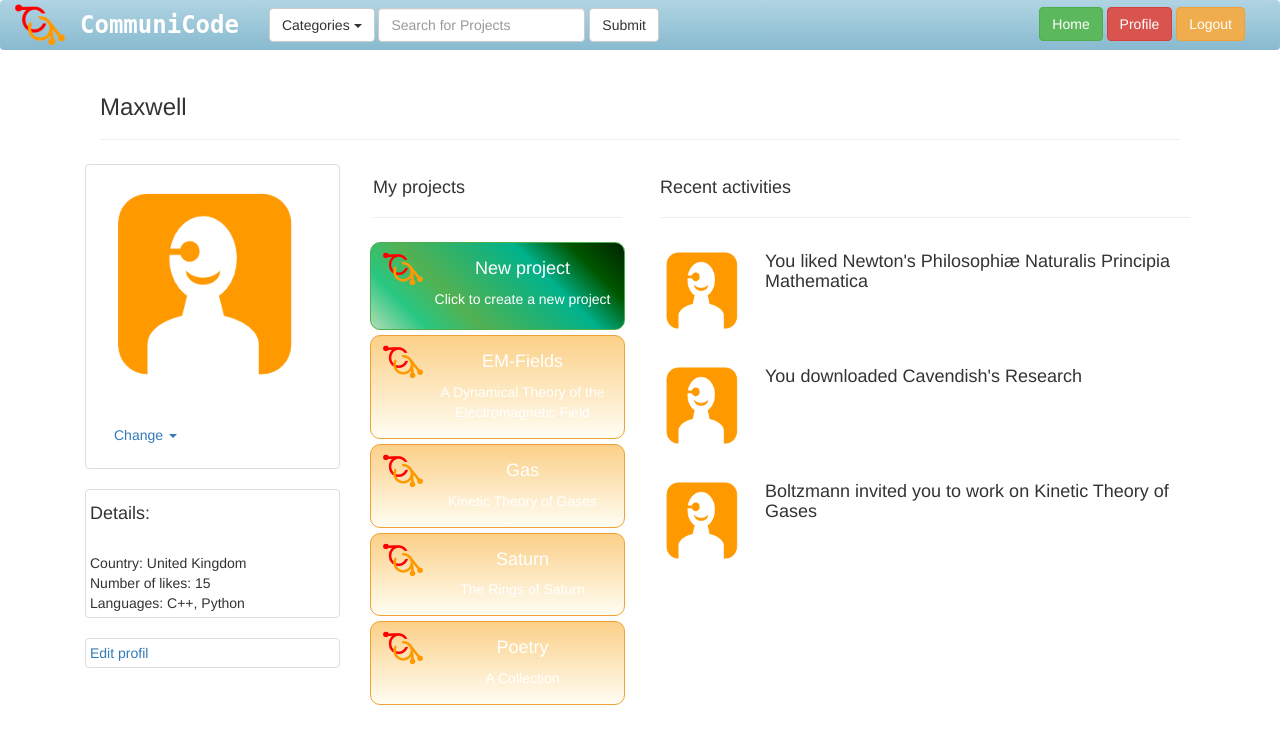
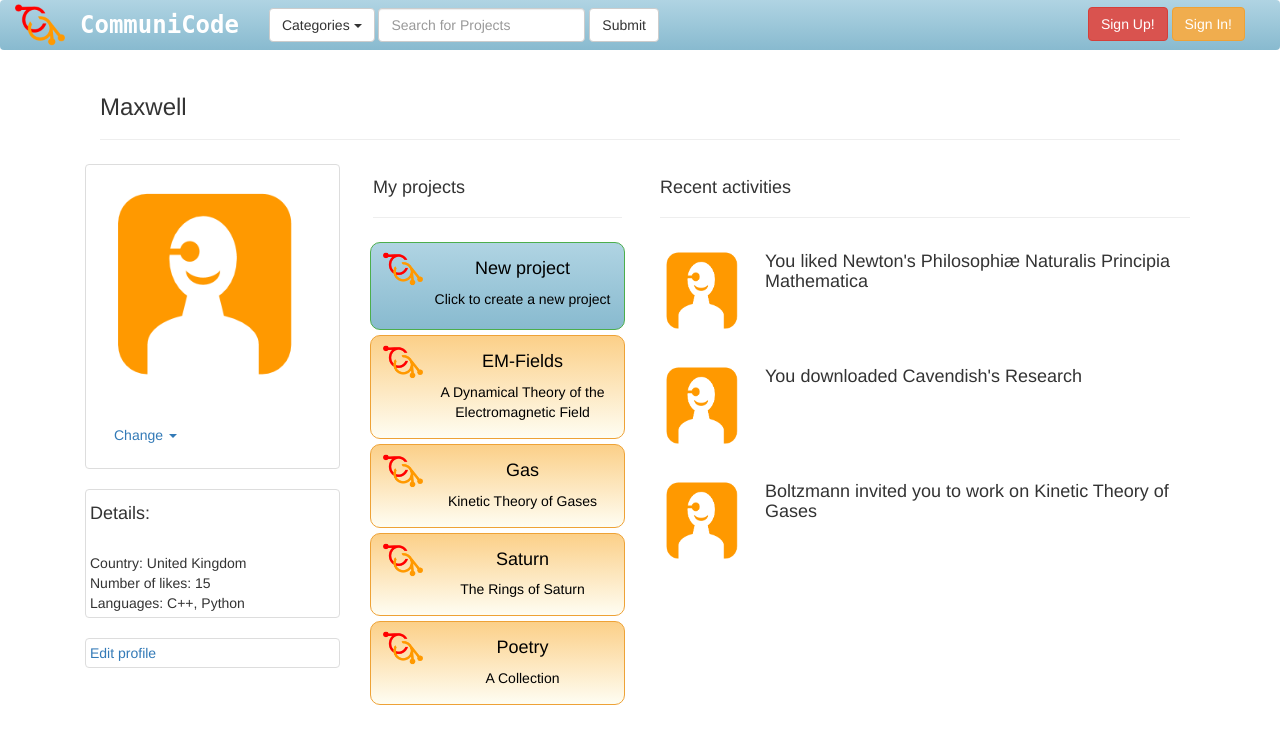
Before and after one commit to FrejaThoresen/CommuniCode, a Django app: template templates/profilpage.html in a window 1280 px wide. Shown: the top 744 px of the page. Run offline with Django 3.2, Linux system fonts and the light colour scheme; the template is opened without the code that fills it, so the values that code supplies are empty; some libraries are stand-ins or nearby versions.

Commit message:
GOOD TO GO!

```diff
--- a/communicode/urls.py
+++ b/communicode/urls.py
@@ -23,6 +23,7 @@ urlpatterns = [
     url(r'^$', 'communicode.views.dashboard_view', name='dashboard'),
     url(r'^project/(?P<project_id>\d+)/', 'communicode.views.project_code_view', name='project_code'),
     url(r'^tree/(?P<project_id>\d+)/', 'communicode.views.project_tree_view', name='project_tree'),
+    url(r'^profile/$', 'communicode.views.profile_page_view', name='profile'),
     url(r'^admin/', include(admin.site.urls)),
     url(r'^accounts/login/$', auth_views.login, name='login'),
     url(r'^accounts/logout/$', auth_views.logout, {'next_page': '/'}, name='logout'),
--- /dev/null
+++ b/static/js/ie10-viewport-bug-workaround.js
@@ -0,0 +1,23 @@
+/*!
+ * IE10 viewport hack for Surface/desktop Windows 8 bug
+ * Copyright 2014-2015 Twitter, Inc.
+ * Licensed under MIT (https://github.com/twbs/bootstrap/blob/master/LICENSE)
+ */
+
+// See the Getting Started docs for more information:
+// http://getbootstrap.com/getting-started/#support-ie10-width
+
+(function () {
+  'use strict';
+
+  if (navigator.userAgent.match(/IEMobile\/10\.0/)) {
+    var msViewportStyle = document.createElement('style')
+    msViewportStyle.appendChild(
+      document.createTextNode(
+        '@-ms-viewport{width:auto!important}'
+      )
+    )
+    document.querySelector('head').appendChild(msViewportStyle)
+  }
+
+})();
--- a/static/js/index.js
+++ b/static/js/index.js
@@ -28,7 +28,7 @@ var myTemplate = new GitGraph.Template( myTemplateConfig );
 
 var config = {
   template: "metro"       // could be: "blackarrow" or "metro" or myTemplate (custom Template object)
-  , mode: "compact"     // special compact mode : hide messages & compact graph
+  //, mode: "compact"     // special compact mode : hide messages & compact graph
 };
 var gitGraph = new GitGraph( config );
 
--- a/templates/base.html
+++ b/templates/base.html
@@ -12,7 +12,13 @@
         <link href="{% static 'css/gardient.css' %}" rel="stylesheet"/>
         <link href="{% static 'css/buttonsAndPanels.css' %}" rel="stylesheet"/>
     {% endblock %}
-    {% block head_js %}{% endblock %}
+    {% block head_js %}
+        <!-- HTML5 shim and Respond.js for IE8 support of HTML5 elements and media queries -->
+        <!--[if lt IE 9]>
+        <script src="https://oss.maxcdn.com/html5shiv/3.7.2/html5shiv.min.js"></script>
+        <script src="https://oss.maxcdn.com/respond/1.4.2/respond.min.js"></script>
+        <![endif]-->
+    {% endblock %}
 </head>
 <body>
     {% block topbar %}
@@ -32,6 +38,8 @@
     {% block scripts %}
 		<script src="{% static 'js/jquery-2.1.4.min.js' %}"></script>
 		<script src="{% static 'js/bootstrap.min.js' %}"></script>
+        <!-- IE10 viewport hack for Surface/desktop Windows 8 bug -->
+        <script src="{% static 'js/ie10-viewport-bug-workaround.js' %}"></script>
     {% endblock %}
 </body>
 </html>
--- a/templates/profilpage.html
+++ b/templates/profilpage.html
@@ -1,84 +1,22 @@
-<!DOCTYPE html>
-<!-- saved from url=(0050)http://getbootstrap.com/examples/jumbotron-narrow/ -->
-<html lang="en" hola_ext_inject="disabled"><head><meta http-equiv="Content-Type" content="text/html; charset=UTF-8">
-  <meta charset="utf-8">
-  <meta http-equiv="X-UA-Compatible" content="IE=edge">
-  <meta name="viewport" content="width=device-width, initial-scale=1">
-  <!-- The above 3 meta tags *must* come first in the head; any other head content must come *after* these tags -->
-  <meta name="description" content="">
-  <meta name="author" content="">
-  <link rel="icon" href="http://getbootstrap.com/favicon.ico">
+{% extends 'base.html' %}
+{% load staticfiles %}
 
-  <title>Narrow Jumbotron Template for Bootstrap</title>
+{% block title %}
+Profile - CommuniCode
+{% endblock %}
 
-  <!-- Bootstrap core CSS -->
-  <link href="http://getbootstrap.com/dist/css/bootstrap.min.css" rel="stylesheet">
-
-  <!-- Custom styles for this template -->
-  <!-- <link href="./frameworks/jumbotron-narrow.css" rel="stylesheet"> -->
-  <link href="./gardient.css" rel="stylesheet"/>
-
-  <!-- Just for debugging purposes. Don't actually copy these 2 lines! -->
-  <!--[if lt IE 9]><script src="../../assets/js/ie8-responsive-file-warning.js"></script><![endif]-->
-  <!--<script src="./profil1_files/ie-emulation-modes-warning.js"></script> -->
-
-
-  <style type='text/css'>
+{% block stylesheets %}
+    {{ block.super }}
+    <style type='text/css'>
     ul.nav li.dropdown:hover ul.dropdown-menu {
     display: block;
     }
-  </style>
+    </style>
+{% endblock %}
 
-  <!-- HTML5 shim and Respond.js for IE8 support of HTML5 elements and media queries -->
-  <!--[if lt IE 9]>
-  <script src="https://oss.maxcdn.com/html5shiv/3.7.2/html5shiv.min.js"></script>
-  <script src="https://oss.maxcdn.com/respond/1.4.2/respond.min.js"></script>
-  <![endif]-->
-</head>
-
-<body>
-  <nav class="navbar navbar-default prettygardient" style="    border:none;">
-    <div class="container-fluid">
-      <div class="navbar-header">
-        <a class="navbar-brand" href="#">
-          <img alt="Brand" src="./Logos/CCLogo-300x300.png" style="width:50px; height:50px; margin-top:-15px;">
-        </a>
-        <a class="navbar-brand" href="#" style=" color:#fff; font-weight:bold; font-size: 24px; font-family: monospace;">
-          CommuniCode</a>
-        </div>
-        <form class="navbar-form navbar-left" role="search">
-          <button class="btn btn-default dropdown-toggle" aria-expanded="true" aria-haspopup="true" role="button" data-toggle="dropdown" href="#">
-            Categories
-            <span class="caret"></span>
-          </button>
-          <div class="form-group">
-            <input class="form-control" type="text" placeholder="Search for Projects"></input>
-          </div>
-          <button class="btn btn-default" type="submit">
-            Submit
-          </button>
-        </form>
-        <ul class="nav navbar-nav navbar-right" style="padding-top:7px; margin-right:20px;">
-          <li>
-            <button class="btn btn-success">
-              Home
-            </button>
-            <button class="btn btn-danger">
-              Profile
-            </button>
-            <button class="btn btn-warning">
-              Logout
-            </button>
-          </li>
-        </ul>
-    </div>
-  </nav>
-
+{% block content %}
   <div class="container">
-
-
-
-    <div class="thumbnail" style="margin-bottom:0px; padding-left:30px; padding-right:30px; background-color:transparent; border:none;">
+      <div class="thumbnail" style="margin-bottom:0px; padding-left:30px; padding-right:30px; background-color:transparent; border:none;">
       <div class="page-header" style="margin-top:0px;">
         <h3>
           Maxwell
@@ -90,7 +28,7 @@
       <div class="col-md-3">
 
         <div class="thumbnail">
-          <img src="./Logos/profilethumbnail.png" alt="...">
+          <img src="{% static 'images/logos/profilethumbnail.png' %}" alt="...">
           <div class="caption" >
             <div class="bs-example" data-example-id="nav-pills-with-dropdown">
               <ul class="nav nav-pills">
@@ -110,14 +48,14 @@
 
         <div class="thumbnail">
           <h4>Details:</h4>
-          </br>
-          Country: United Kingdom</br>
-          Number of likes: 15</br>
-          Languages: C++, Python</br>
+          <br>
+          Country: United Kingdom<br>
+          Number of likes: 15<br>
+          Languages: C++, Python<br>
         </div>
 
         <div class="thumbnail">
-          <l role="presentation" class="active"><a href="">Edit profil</a></l>
+          <a href="">Edit profile</a>
         </div>
 
       </div>
@@ -146,17 +84,17 @@
         <div class="button-group">
 
 
-        <button class="btn btn-success gardientInverse" style="width:100%; height:fluid; border-radius: 10px; padding-bottom:10px ">
+        <button class="btn btn-success prettygardient" style="width:100%; height:fluid; border-radius: 10px; padding-bottom:10px ">
           <div class="media" style="border:none;">
             <div class="media-left">
-              <img src="./Logos/CCLogo-300x300.png" style="width:40px; height:40px;">
+              <img src="{% static 'images/logos/CCLogo-300x300.png' %}" style="width:40px; height:40px;">
             </div>
             <div class="media-body">
               <div class="caption">
-                <h4>
+                <h4 style="color: black;">
                   New project
                 </h4>
-                <p style="font-size:14px;">
+                <p style="font-size:14px; color: black;">
                   Click to create a new project
                 </p>
               </div>
@@ -169,14 +107,14 @@
         <button class="btn btn-warning gardient3" style="width:100%; height:fluid; border-radius: 10px">
           <div class="media" style="border:none;">
             <div class="media-left">
-              <img src="./Logos/CCLogo-300x300.png" style="width:40px; height:40px;">
+              <img src="{% static 'images/logos/CCLogo-300x300.png' %}" style="width:40px; height:40px;">
             </div>
             <div class="media-body">
               <!-- <div class="caption"> -->
-                <h4>
+                <h4 style="color: black;">
                   EM-Fields
                 </h4>
-                <p style="font-size:14px;">
+                <p style="font-size:14px; color: black;">
                   A Dynamical Theory of the </br> Electromagnetic Field
                 </p>
               <!-- </div> -->
@@ -189,14 +127,14 @@
         <button class="btn btn-warning gardient3" style="width:100%; height:fluid; border-radius: 10px">
           <div class="media" style="border:none;">
             <div class="media-left">
-              <img src="./Logos/CCLogo-300x300.png" style="width:40px; height:40px;">
+              <img src="{% static 'images/logos/CCLogo-300x300.png' %}" style="width:40px; height:40px;">
             </div>
             <div class="media-body">
               <!-- <div class="caption"> -->
-                <h4>
+                <h4 style="color: black;">
                   Gas
                 </h4>
-                <p style="font-size:14px;">
+                <p style="font-size:14px; color: black;">
                   Kinetic Theory of Gases
                 </p>
               <!-- </div> -->
@@ -209,14 +147,14 @@
         <button class="btn btn-warning gardient3" style="width:100%; height:fluid; border-radius: 10px">
           <div class="media" style="border:none;">
             <div class="media-left">
-              <img src="./Logos/CCLogo-300x300.png" style="width:40px; height:40px;">
+              <img src="{% static 'images/logos/CCLogo-300x300.png' %}" style="width:40px; height:40px;">
             </div>
             <div class="media-body">
               <!-- <div class="caption"> -->
-                <h4>
+                <h4 style="color: black;">
                   Saturn
                 </h4>
-                <p style="font-size:14px;">
+                <p style="font-size:14px; color: black;">
                   The Rings of Saturn
                 </p>
               <!-- </div> -->
@@ -230,14 +168,14 @@
         <button class="btn btn-warning gardient3" style="width:100%; height:fluid; border-radius: 10px">
           <div class="media" style="border:none;">
             <div class="media-left">
-              <img src="./Logos/CCLogo-300x300.png" style="width:40px; height:40px;">
+              <img src="{% static 'images/logos/CCLogo-300x300.png' %}" style="width:40px; height:40px;">
             </div>
             <div class="media-body">
               <!-- <div class="caption"> -->
-                <h4>
+                <h4 style="color: black;">
                   Poetry
                 </h4>
-                <p style="font-size:14px;">
+                <p style="font-size:14px; color: black; color: black;">
                   A Collection
                 </p>
               <!-- </div> -->
@@ -280,7 +218,7 @@
 
             <div class="media-left">
               <a href="#">
-                <img class="profilepicture" src="./Logos/profilethumbnail.png" alt="..." style="width:100px; height:100px;">
+                <img class="profilepicture" src="{% static 'images/logos/profilethumbnail.png' %}" alt="..." style="width:100px; height:100px;">
               </a>
             </div>
             <div class="media-body">
@@ -292,7 +230,7 @@
 
             <div class="media-left">
               <a href="#">
-                <img class="profilepicture" src="./Logos/profilethumbnail.png" alt="..." style="width:100px; height:100px;">
+                <img class="profilepicture" src="{% static 'images/logos/profilethumbnail.png' %}" alt="..." style="width:100px; height:100px;">
               </a>
             </div>
             <div class="media-body">
@@ -306,7 +244,7 @@
 
             <div class="media-left">
               <a href="#">
-                <img class="profilepicture" src="./Logos/profilethumbnail.png" alt="..." style="width:100px; height:100px;">
+                <img class="profilepicture" src="{% static 'images/logos/profilethumbnail.png' %}" alt="..." style="width:100px; height:100px;">
               </a>
             </div>
             <div class="media-body">
@@ -320,11 +258,6 @@
     </div>
     </div>
   </div>
-<!--   <footer class="footer">
-    <p>© CommuniCode 2015</p>
-  </footer>
- -->
-  <!-- IE10 viewport hack for Surface/desktop Windows 8 bug -->
-  <script src="./profil1_files/ie10-viewport-bug-workaround.js"></script>
 
-</body></html>
+
+{% endblock %}
--- a/templates/projectTree.html
+++ b/templates/projectTree.html
@@ -14,7 +14,7 @@
 			<div class="thumbnail" style="margin-bottom:0px; padding-left:30px; padding-right:30px; background-color:transparent; border:none;">
 			<div class="page-header" style="margin-top:0px;">
 						<h3>
-							Project Tree
+							{{ project.name }} - Project Tree
 						</h3>
 					</div>
 				</div>
@@ -30,6 +30,7 @@
                 </span>
 			<button 	id="commit" class="btn btn-primary gardient4" onclick="commit()" style="border:none;" role="button" href="#"> commit </button>
 			<button 	id="commit" class="btn btn-primary gardient4" onclick="merge()" style="border:none;" role="button" href="#"> merge </button>
+			<button 	id="commit" class="btn btn-primary gardient4" onclick="window.location.href='{% url 'project_code' project_id=project_id %}'" style="border:none;" role="button"> see project code </button>
 
 			<canvas id="gitGraph"></canvas>
 
--- a/templates/topbar.html
+++ b/templates/topbar.html
@@ -32,7 +32,10 @@
                     Sign In!
                 </button>
                 {% else %}
-                <button onclick="window.location.href='{% url 'logout' %}'" class="btn btn-danger">
+                <button onclick="window.location.href='{% url 'profile' %}'" class="btn btn-danger">
+                    Profile
+                </button>
+                <button onclick="window.location.href='{% url 'logout' %}'" class="btn btn-warning">
                     Log out
                 </button>
                 {% endif %}
```
Also changed, not shown: communicode/views.py (+6 -1 lines).
